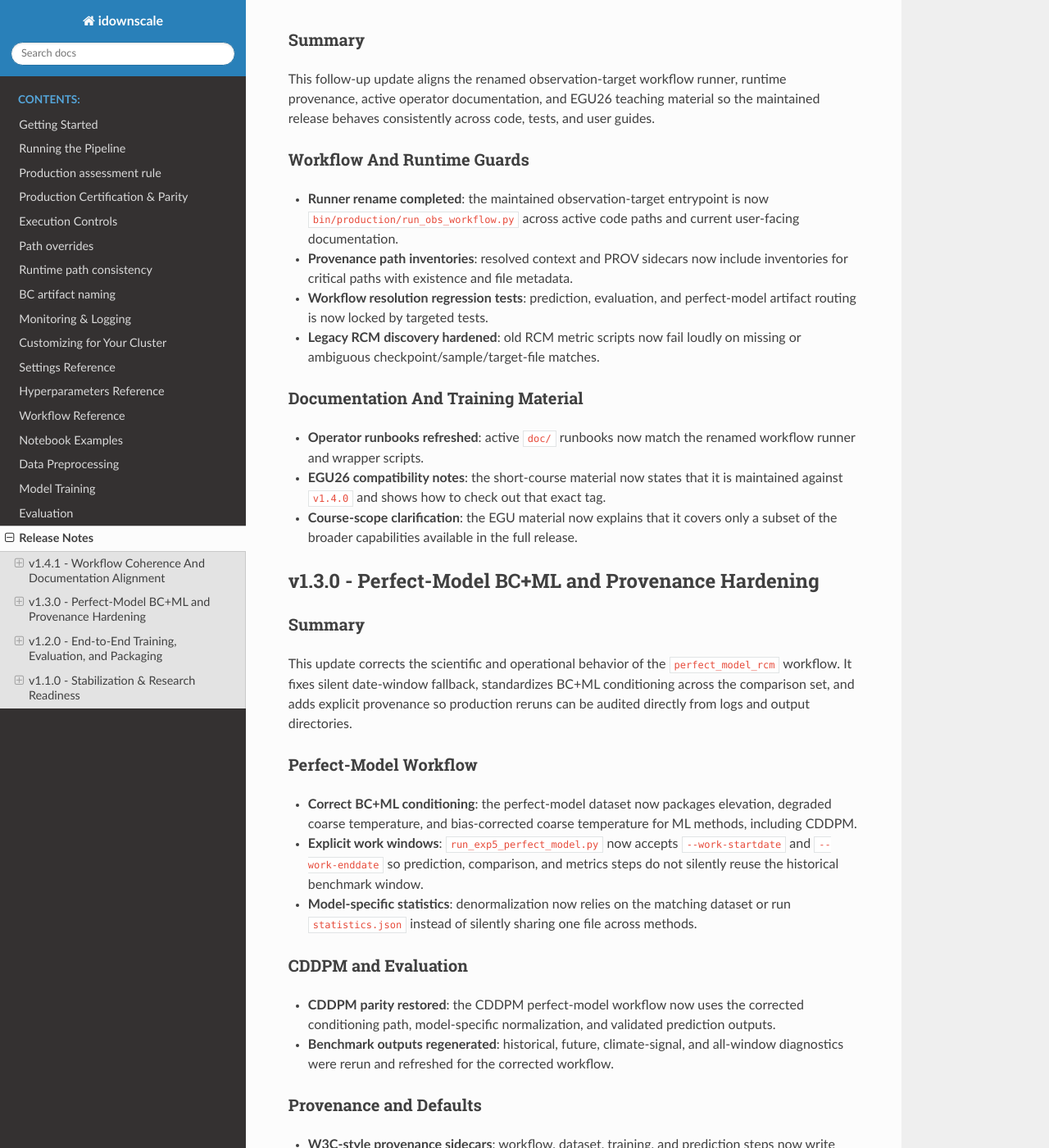
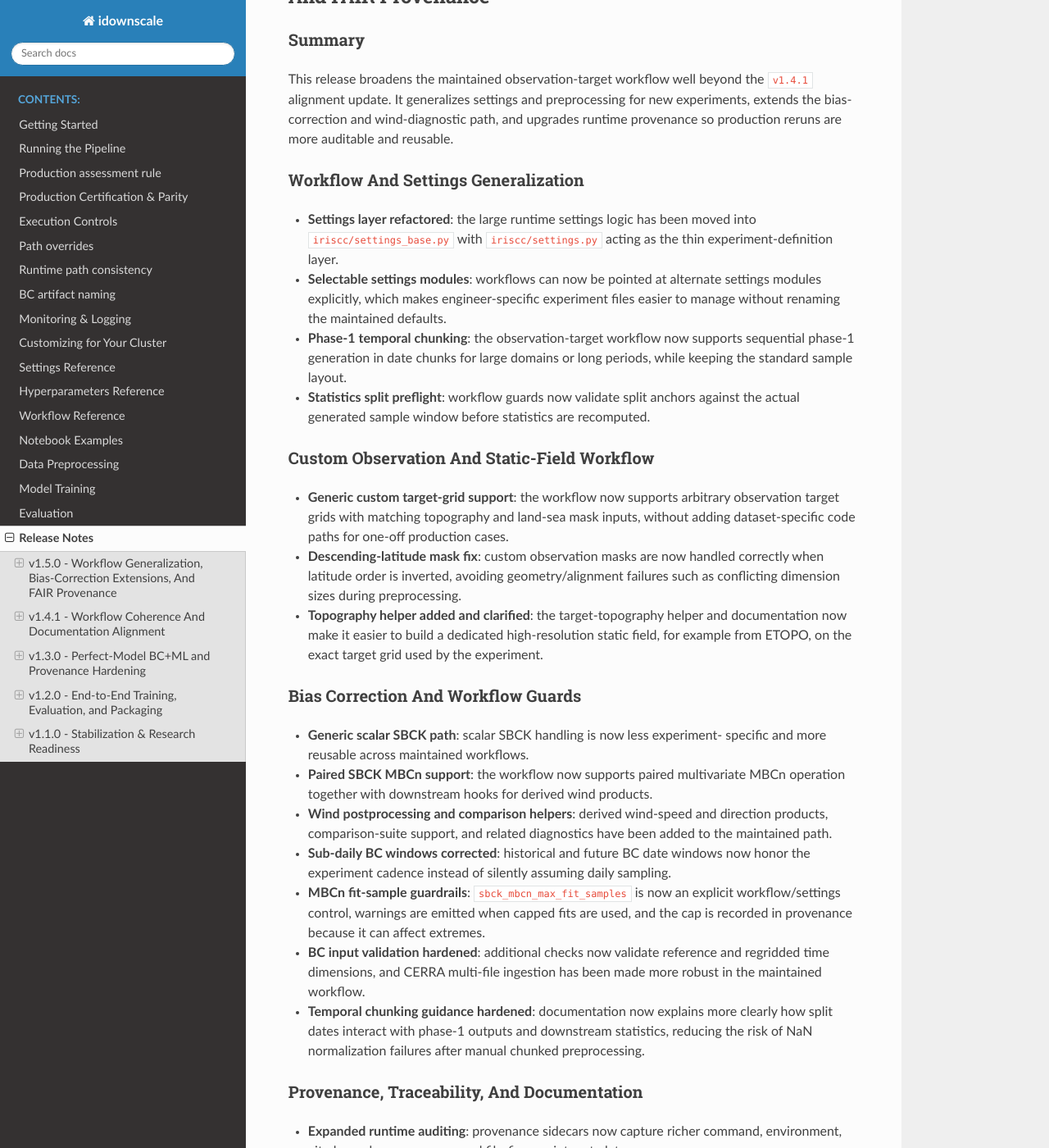
Before and after one commit to cerfacs-globc/idownscale, a Sphinx documentation site: the page built from docs/release_notes.rst, in a window 1280 px wide and 1400 px high, scrolled down 213 px. Shown: the whole window at 82% size. Built offline with Sphinx 7.4.7 and the Read the Docs theme 3.1.0, drawn with Linux system fonts in a browser that asks for light colours; some of the changed text lies outside the part shown.

Commit message:
Prepare v1.5.0 release

```diff
--- a/docs/release_notes.rst
+++ b/docs/release_notes.rst
@@ -1,5 +1,75 @@
 Release Notes
 =============
+
+v1.5.0 - Workflow Generalization, Bias-Correction Extensions, And FAIR Provenance
+----------------------------------------------------------------------------------
+
+Summary
+~~~~~~~
+This release broadens the maintained observation-target workflow well beyond the
+``v1.4.1`` alignment update. It generalizes settings and preprocessing for new
+experiments, extends the bias-correction and wind-diagnostic path, and upgrades
+runtime provenance so production reruns are more auditable and reusable.
+
+Workflow And Settings Generalization
+~~~~~~~~~~~~~~~~~~~~~~~~~~~~~~~~~~~~
+* **Settings layer refactored**: the large runtime settings logic has been
+  moved into ``iriscc/settings_base.py`` with ``iriscc/settings.py`` acting as
+  the thin experiment-definition layer.
+* **Selectable settings modules**: workflows can now be pointed at alternate
+  settings modules explicitly, which makes engineer-specific experiment files
+  easier to manage without renaming the maintained defaults.
+* **Phase-1 temporal chunking**: the observation-target workflow now supports
+  sequential phase-1 generation in date chunks for large domains or long
+  periods, while keeping the standard sample layout.
+* **Statistics split preflight**: workflow guards now validate split anchors
+  against the actual generated sample window before statistics are recomputed.
+
+Custom Observation And Static-Field Workflow
+~~~~~~~~~~~~~~~~~~~~~~~~~~~~~~~~~~~~~~~~~~~~
+* **Generic custom target-grid support**: the workflow now supports arbitrary
+  observation target grids with matching topography and land-sea mask inputs,
+  without adding dataset-specific code paths for one-off production cases.
+* **Descending-latitude mask fix**: custom observation masks are now handled
+  correctly when latitude order is inverted, avoiding geometry/alignment
+  failures such as conflicting dimension sizes during preprocessing.
+* **Topography helper added and clarified**: the target-topography helper and
+  documentation now make it easier to build a dedicated high-resolution static
+  field, for example from ETOPO, on the exact target grid used by the
+  experiment.
+
+Bias Correction And Workflow Guards
+~~~~~~~~~~~~~~~~~~~~~~~~~~~~~~~~~~~
+* **Generic scalar SBCK path**: scalar SBCK handling is now less experiment-
+  specific and more reusable across maintained workflows.
+* **Paired SBCK MBCn support**: the workflow now supports paired multivariate
+  MBCn operation together with downstream hooks for derived wind products.
+* **Wind postprocessing and comparison helpers**: derived wind-speed and
+  direction products, comparison-suite support, and related diagnostics have
+  been added to the maintained path.
+* **Sub-daily BC windows corrected**: historical and future BC date windows now
+  honor the experiment cadence instead of silently assuming daily sampling.
+* **MBCn fit-sample guardrails**: ``sbck_mbcn_max_fit_samples`` is now an
+  explicit workflow/settings control, warnings are emitted when capped fits are
+  used, and the cap is recorded in provenance because it can affect extremes.
+* **BC input validation hardened**: additional checks now validate reference
+  and regridded time dimensions, and CERRA multi-file ingestion has been made
+  more robust in the maintained workflow.
+* **Temporal chunking guidance hardened**: documentation now explains more
+  clearly how split dates interact with phase-1 outputs and downstream
+  statistics, reducing the risk of NaN normalization failures after manual
+  chunked preprocessing.
+
+Provenance, Traceability, And Documentation
+~~~~~~~~~~~~~~~~~~~~~~~~~~~~~~~~~~~~~~~~~~~
+* **Expanded runtime auditing**: provenance sidecars now capture richer command,
+  environment, git, dependency, resource, and file-fingerprint metadata.
+* **FAIR-oriented provenance model**: provenance now carries a schema version,
+  stable run identifiers, parameter-source metadata, model metadata, artifact
+  typing, and explicit derivation links between inputs and outputs.
+* **Operator documentation refreshed**: getting-started and workflow reference
+  pages now describe the stronger provenance behavior and the scientific
+  implications of custom masks, topography preparation, and MBCn sampling caps.
 
 v1.4.1 - Workflow Coherence And Documentation Alignment
 -------------------------------------------------------
--- a/pyproject.toml
+++ b/pyproject.toml
@@ -4,7 +4,7 @@ build-backend = "setuptools.build_meta"
 
 [project]
 name = "idownscale"
-version = "0.1.0"
+version = "1.5.0"
 description = "downscaling tool for climate projections"
 authors = [
     { name = "Zoé Garcia", email = "zoe.garcia@cerfacs.fr" }
```
Also changed, not shown: 1 other file.
